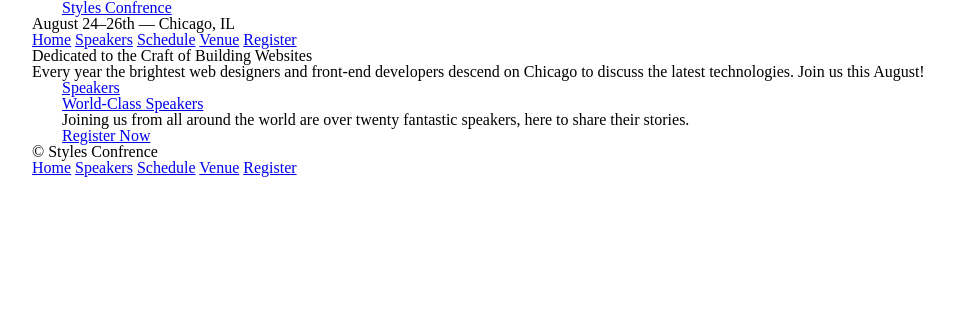
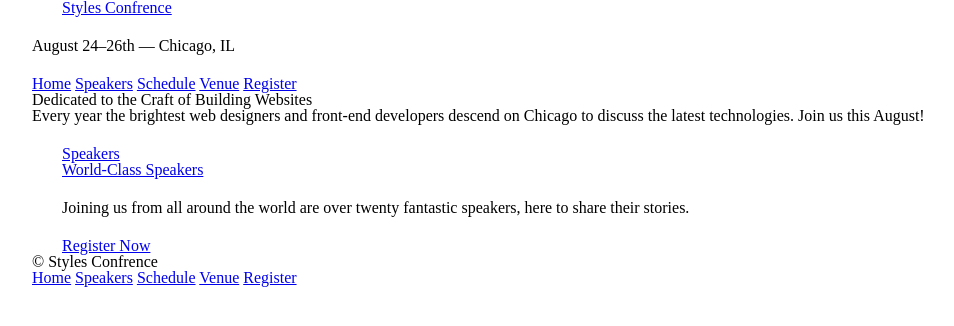
Before and after one commit to rungene/HTML-CSS, a plain HTML site: page index.html in a window 1280 px wide. Shown: the whole page, without its empty margins (158-1112 px from the left). Drawn offline with Linux system fonts and the light colour scheme.

Commit message:
create some vertical spacing between elements. For starters let’s place a 22-pixel bottom margin on a few of our heading and paragraph elements.

```diff
--- a/assets/stylesheets/main.css
+++ b/assets/stylesheets/main.css
@@ -63,3 +63,13 @@ table {
   padding-right: 30px;
   width: 960px;
   }
+
+/*
+  ========================================
+  Typography
+  ========================================
+*/
+
+h1, h3, h4, p {
+ margin-bottom: 22px;
+}
```
